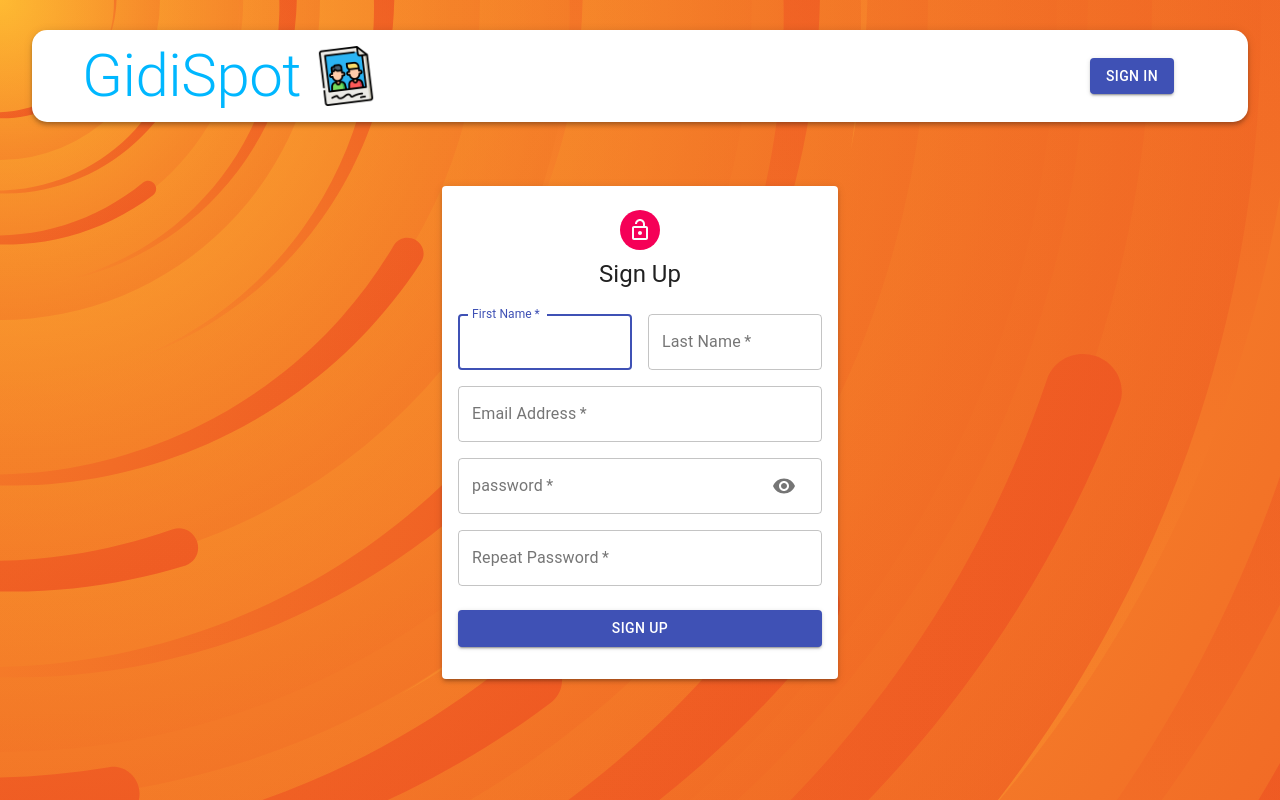
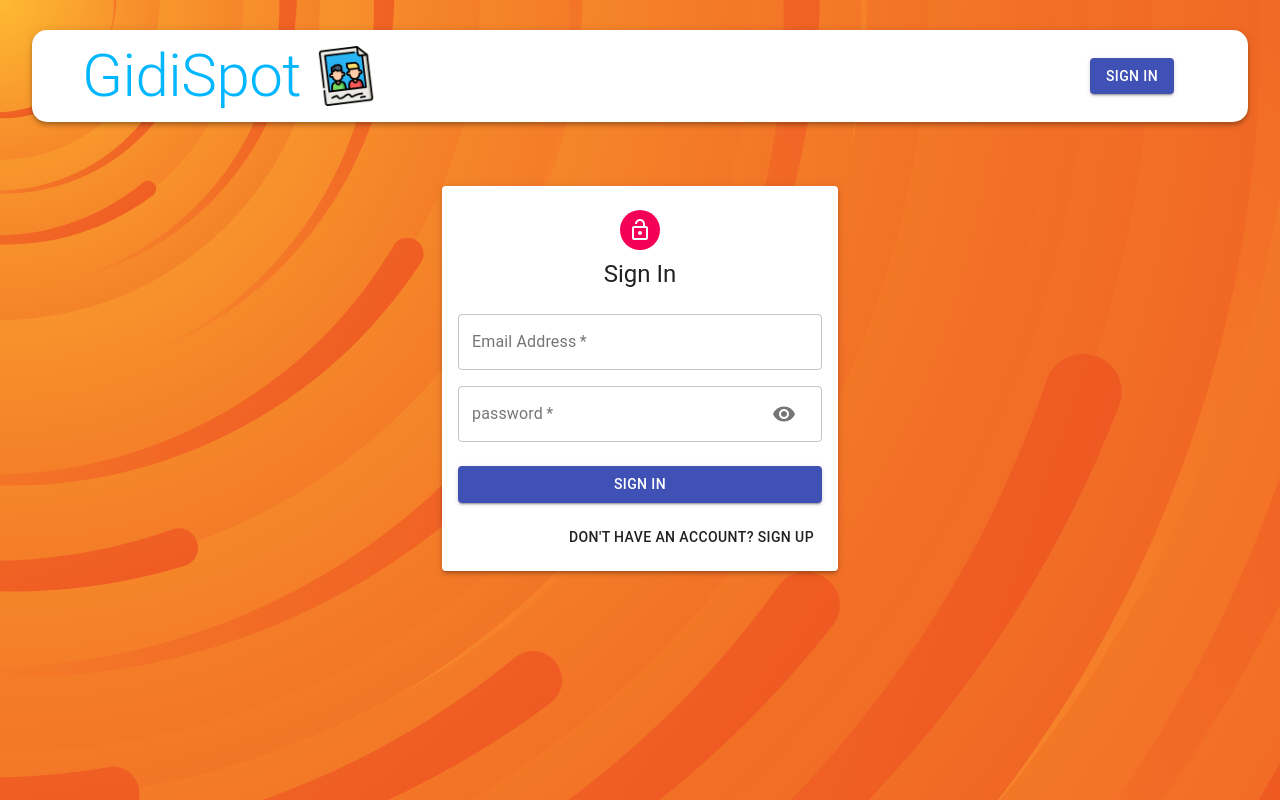
Before and after one commit to kimonie/gidispot, a React (Create React App) app in the folder client/: page /auth in a window 1280 px wide. Built offline with nearby package versions, Linux system fonts and the light colour scheme.

Commit message:
switch between sign in and sign up implemented

```diff
--- a/client/src/components/Auth/Auth.js
+++ b/client/src/components/Auth/Auth.js
@@ -8,8 +8,7 @@
 const Auth = () => {
   const classes = useStyles();
   const [ showPassword, setShowPassword ] = useState(false);
-
-  const isSignup = true;
+  const [isSignup, setIsSignup] = useState(false)
 
   const handleShowPassword = () => setShowPassword((prevShowPassword) => !prevShowPassword)
 
@@ -19,6 +18,11 @@
 
   const handleChange = () => {
 
+  }
+
+  const switchMode = () => {
+    setIsSignup((prevIsSignup) => !prevIsSignup );
+    handleShowPassword(false)
   }
 
   return (
@@ -45,6 +49,13 @@
              <Button type='submit' fullWidth variant='contained' color='primary' className={classes.submit}>
               {isSignup ? 'Sign UP' : 'Sign In'}
              </Button>
+             <Grid container justify="flex-end" >
+                <Grid item>
+                  <Button onClick={ switchMode }>
+                    { isSignup ? 'Already have an account? Sign In' : "Don't have an account? Sign Up" }
+                  </Button>
+                </Grid>
+             </Grid>
         </form>
       </Paper>
     </Container>
```
